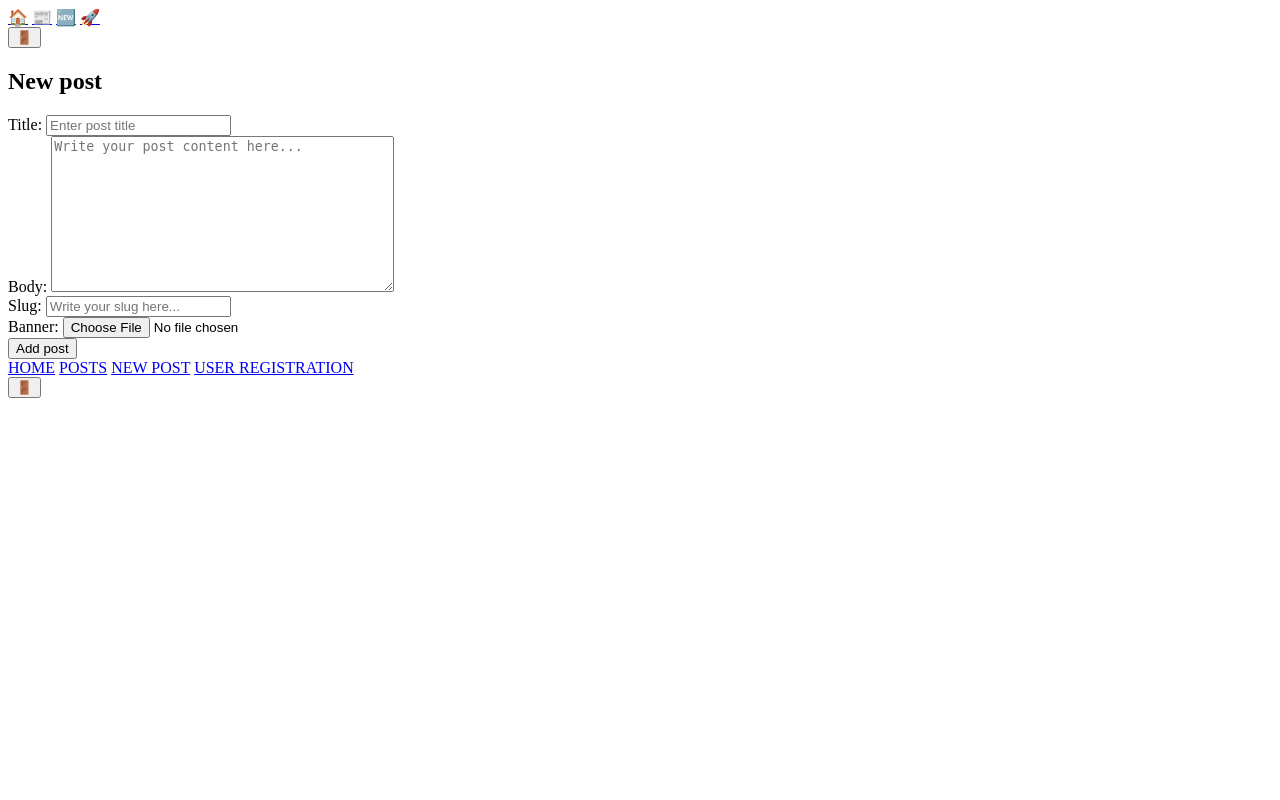
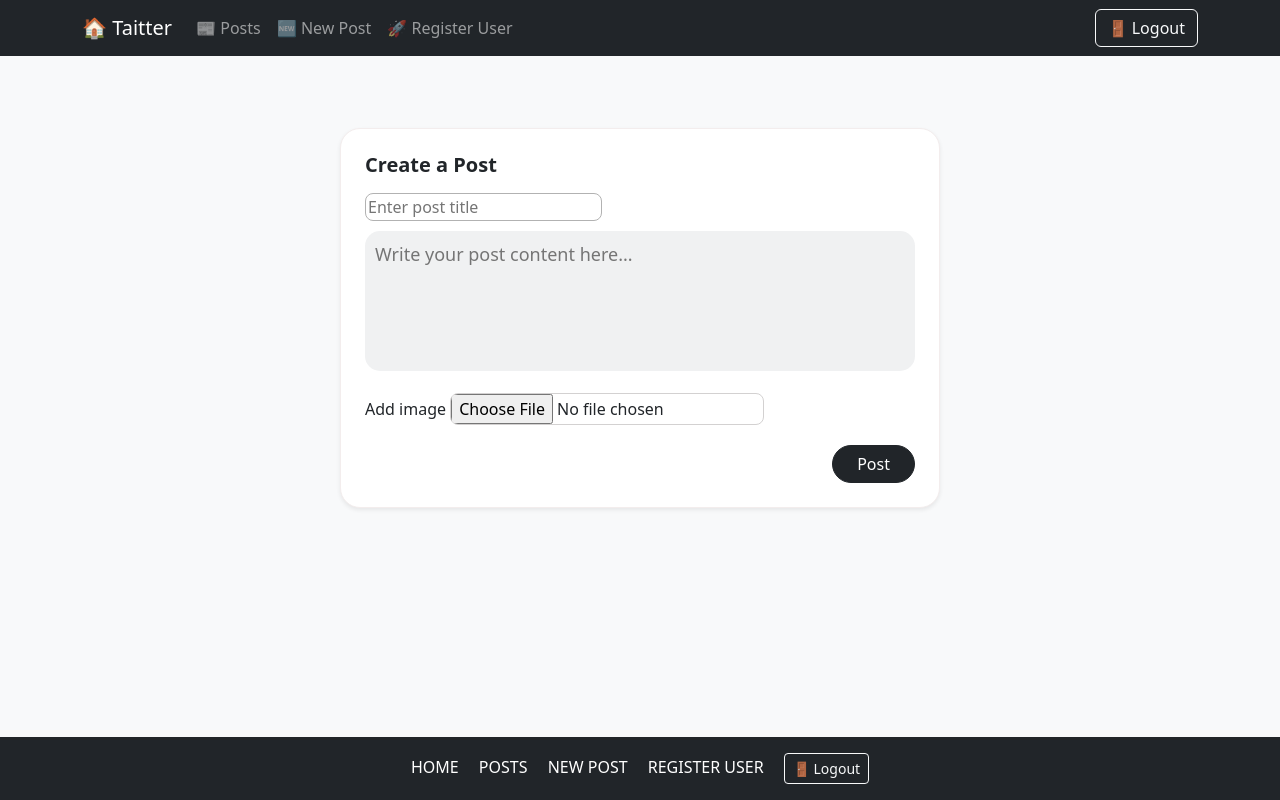
Before and after one commit to velukotivirta/taitter, a Django app: page /posts/new_post/ in a window 1280 px wide. Run offline with Django 5.2, Linux system fonts and the light colour scheme; the visitor is signed in with stand-in values (Sample User, id 1).

Commit message:
muokattu koko sivuston ulkoasua

```diff
--- a/posts/templates/posts/post_new.html
+++ b/posts/templates/posts/post_new.html
@@ -1,21 +1,37 @@
 {% extends 'layout.html' %}
 
-{% block title %}
-    New post
-{% endblock %}
+{% block title %}New Post{% endblock %}
 
 {% block content %}
 
-<section>
-    <div class="content">
-        <h2>New post</h2>
-        <form class="form-validation" action="{% url 'posts:new_post' %}" method="post" enctype="multipart/form-data">
+<div class="tweet-container d-flex justify-content-center mt-5">
+    <div class="tweet-box card p-4 shadow-sm">
 
+        <h5 class="mb-3 fw-bold">Create a Post</h5>
+
+        <form action="{% url 'posts:new_post' %}" method="post" enctype="multipart/form-data">
             {% csrf_token %}
-            {{ form }}
-            <button class="form-submit">Add post</button>
+
+            {{ form.title }}
+
+            <div class="mb-3 tweet-input">
+                {{ form.body }}
+            </div>
+
+            <div class="mb-3">
+                <label class="form-label">Add image</label>
+                {{ form.banner }}
+            </div>
+            <div class="text-end">
+
+                <button class="btn btn-dark rounded-pill px-4 form-submit">
+                    Post
+                </button>
+            </div>
         </form>
+
     </div>
+</div>
 
-</section>
+
 {% endblock %}
--- /dev/null
+++ b/static/css/style.css
@@ -0,0 +1,106 @@
+html, body {
+    height: 100%;
+    margin: 0;
+    padding: 0;
+    background-color: #f5f8fa;
+}
+
+body {
+    display: flex;
+    flex-direction: column;
+    min-height: 100vh;
+}
+
+main {
+    flex: 1;
+}
+
+
+    .tweet-box {
+        width: 600px;
+        border-radius: 20px;
+
+    }
+
+    .tweet-input textarea {
+        width: 100%;
+        height: 140px;
+        border: none;
+        outline: none;
+        resize: none;
+        font-size: 18px;
+        padding: 10px;
+        border-radius: 15px;
+        background-color: #f0f1f2;
+    }
+    .tweet-input textarea:focus {
+        background-color: white;
+        border: 2px solid #171515;
+    }
+
+    .card {
+        border: 1px solid rgb(243, 237, 237);
+        border-radius: 20px;
+    }
+
+    #id_title {
+        border: solid rgb(178, 178, 178) 1px;
+        margin-bottom: 10px;
+    }
+
+    .register-card {
+        width: 450px;
+        border-radius: 20px;
+    }
+
+    form input {
+        border-radius: 8px !important;
+        border: solid rgb(211, 209, 209) 1px;
+    }
+
+
+    .post-card {
+        width: 600px;
+        border-radius: 20px;
+        overflow: hidden;
+        border: none;
+    }
+
+    .post-banner {
+        width: 100%;
+        max-width: 600px;
+        max-height: 400px;
+        object-fit: contain;
+        display: block;
+        margin-bottom: 1rem;
+    }
+
+    .post-card h3 {
+        font-size: 1.5rem;
+    }
+
+    .post-card p {
+        font-size: 1rem;
+        line-height: 1.5;
+    }
+
+
+
+    .post-thumb {
+        width: 100px;
+        height: 100px;
+        object-fit: cover;
+    }
+
+    .post-card h5 {
+        font-size: 1.2rem;
+    }
+
+    .post-card p {
+        font-size: 0.95rem;
+        line-height: 1.4;
+    }
+
+    a.text-dark:hover {
+        text-decoration: underline;
+    }
--- a/templates/layout.html
+++ b/templates/layout.html
@@ -4,57 +4,102 @@
 <head>
     <meta charset="UTF-8">
     <meta name="viewport" content="width=device-width, initial-scale=1.0">
-    <title>
-        {% block title %}
-            Taitter
-        {% endblock %}
-    </title>
+    <title>{% block title %}Taitter{% endblock %}</title>
+
+    <link href="https://cdn.jsdelivr.net/npm/bootstrap@5.3.2/dist/css/bootstrap.min.css" rel="stylesheet">
+
     <link rel="stylesheet" href="{% static 'css/style.css' %}">
+
     <script src="{% static 'js/main.js' %}" defer></script>
 </head>
-<body>
-    <nav>
 
-        <a href="/"><span role="img" aria-label="Home" title="Home">🏠</span></a>
-        <a href="{% url 'posts:list' %}"><span role="img" aria-label="Posts" title="Posts">📰</span></a> <!-- Refers to posts/urls.py -->
+<body class="bg-light">
 
-        {% if user.is_authenticated %}
-            <a href="{% url 'posts:new_post' %}"><span role="img" aria-label="New post" title="New post">🆕</span></a>
-            <a href="{% url 'users:register' %}"><span role="img" aria-label="User Registration" title="User Registration">🚀</span></a>
-            <form class="login-logout" action="{% url 'users:logout' %}" method="post">
-            <button class="logout-button" aria-label="Logout" title="Logout">🚪</button>
-        {% else %}
+    <nav class="navbar navbar-expand-lg navbar-dark bg-dark">
+        <div class="container">
 
-            <a class="login-logout" href="{% url 'users:login' %}"><span role="img" aria-label="User login" title="User login">🎫</span></a>
-        {% endif %}
+            <a class="navbar-brand" href="/">🏠 Taitter</a>
 
-        {% csrf_token %}
-       </form>
+            <button class="navbar-toggler" type="button" data-bs-toggle="collapse"
+                data-bs-target="#navbarContent" aria-controls="navbarContent"
+                aria-expanded="false" aria-label="Toggle navigation">
 
+                <span class="navbar-toggler-icon"></span>
+            </button>
+
+            <div class="collapse navbar-collapse" id="navbarContent">
+
+                <ul class="navbar-nav me-auto mb-2 mb-lg-0">
+
+                    <li class="nav-item">
+                        <a class="nav-link" href="{% url 'posts:list' %}">📰 Posts</a>
+                    </li>
+
+                    {% if user.is_authenticated %}
+                    <li class="nav-item">
+                        <a class="nav-link" href="{% url 'posts:new_post' %}">🆕 New Post</a>
+                    </li>
+
+                    <li class="nav-item">
+                        <a class="nav-link" href="{% url 'users:register' %}">🚀 Register User</a>
+                    </li>
+                    {% endif %}
+                </ul>
+
+
+                <ul class="navbar-nav ms-auto">
+
+                    {% if user.is_authenticated %}
+                    <li class="nav-item">
+                        <form action="{% url 'users:logout' %}" method="post">
+                            {% csrf_token %}
+                            <button class="btn btn-outline-light ms-2" type="submit">
+                                🚪 Logout
+                            </button>
+                        </form>
+                    </li>
+
+                    {% else %}
+                    <li class="nav-item">
+                        <a class="btn btn-outline-light" href="{% url 'users:login' %}">
+                            🎫 Login
+                        </a>
+                    </li>
+                    {% endif %}
+                </ul>
+
+            </div>
+        </div>
     </nav>
-    <main>
 
+    <main class="container my-4">
         {% block content %}
         {% endblock %}
-
     </main>
 
-    <footer>
-        <a href="/"><span role="img" aria-label="Home" title="Home">HOME</span></a>
-        <a href="{% url 'posts:list' %}"><span role="img" aria-label="Posts" title="Posts">POSTS</span></a> <!-- Refers to posts/urls.py -->
 
-        {% if user.is_authenticated %}
-            <a href="{% url 'posts:new_post' %}"><span role="img" aria-label="New post" title="New post">NEW POST</span></a>
-            <a href="{% url 'users:register' %}"><span role="img" aria-label="User Registration" title="User Registration">USER REGISTRATION</span></a>
-            <form class="logout" action="{% url 'users:logout' %}" method="post">
-            <div class="logout-button-footer"><button class="logoutButtonFooter" aria-label="Logout" title="Logout">🚪</button></div>
-        {% else %}
+    <footer class="bg-dark text-white text-center py-3 mt-auto">
+        <div class="container">
 
-            <a href="{% url 'users:login' %}"><span role="img" aria-label="User login" title="User login">LOG IN</span></a>
-        {% endif %}
+            <a href="/" class="text-white me-3 text-decoration-none">HOME</a>
+            <a href="{% url 'posts:list' %}" class="text-white me-3 text-decoration-none">POSTS</a>
 
-        {% csrf_token %}
-       </form>
+            {% if user.is_authenticated %}
+                <a href="{% url 'posts:new_post' %}" class="text-white me-3 text-decoration-none">NEW POST</a>
+                <a href="{% url 'users:register' %}" class="text-white me-3 text-decoration-none">REGISTER USER</a>
+
+                <form action="{% url 'users:logout' %}" method="post" class="d-inline-block">
+                    {% csrf_token %}
+                    <button type="submit" class="btn btn-sm btn-outline-light">🚪 Logout</button>
+                </form>
+
+            {% else %}
+                <a href="{% url 'users:login' %}" class="text-white text-decoration-none">LOGIN</a>
+            {% endif %}
+        </div>
     </footer>
+
+
+    <script src="https://cdn.jsdelivr.net/npm/bootstrap@5.3.2/dist/js/bootstrap.bundle.min.js"></script>
 </body>
 </html>
--- a/users/templates/users/login.html
+++ b/users/templates/users/login.html
@@ -16,7 +16,7 @@
             {% if request.GET.next %}
                 <input type="hidden" name="next" value="{{ request.GET.next }}" />
             {% endif %}
-            <button type="submit">Submit</button>
+            <button type="submit" class="btn btn-dark rounded-pill px-4">Submit</button>
         </form>
     </div>
 </section>
```
Also changed, not shown: users/templates/users/register.html (+24 -12 lines), posts/migrations/0004_alter_post_body.py (added), posts/migrations/0005_alter_post_slug.py (added), posts/migrations/0006_alter_post_banner.py (added).
